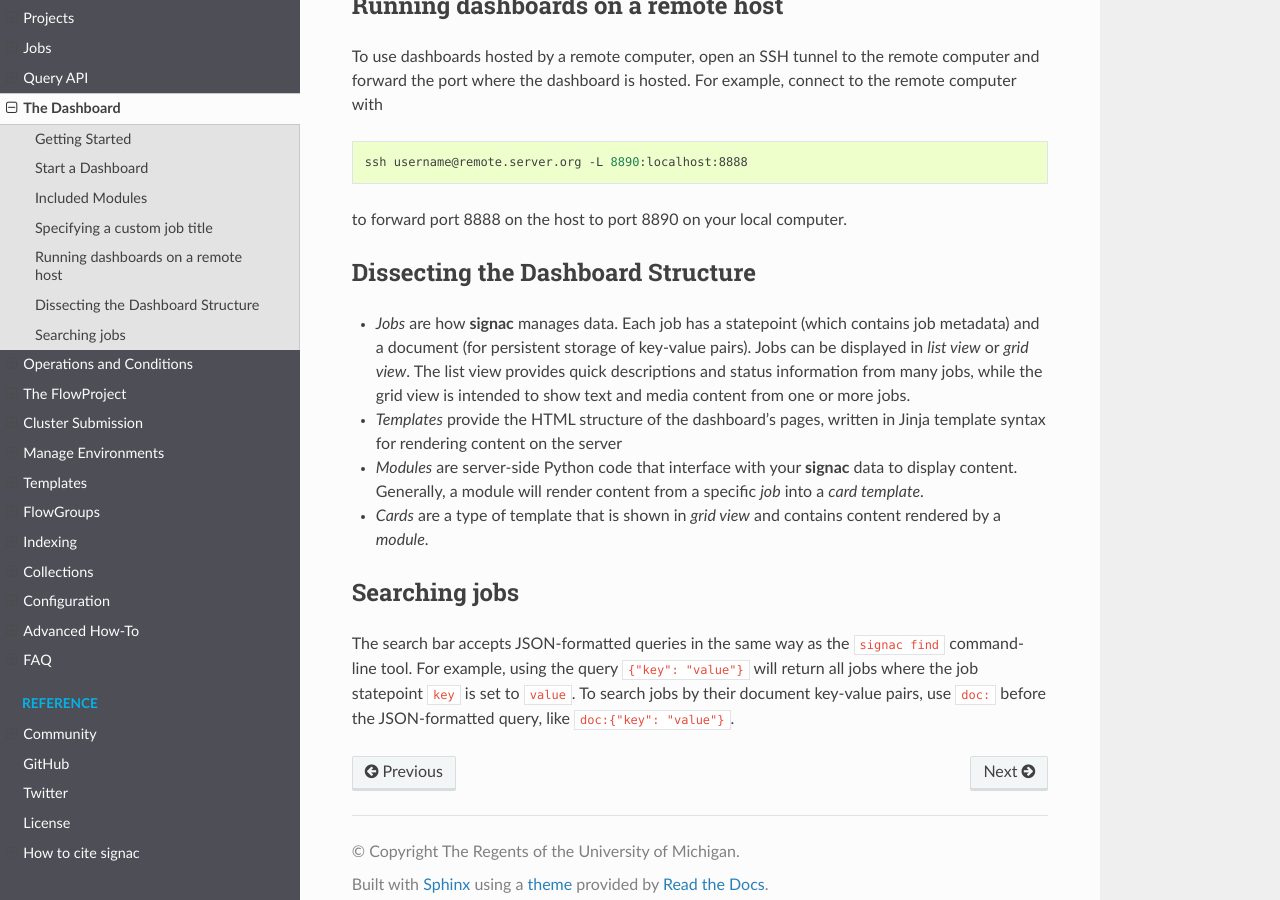
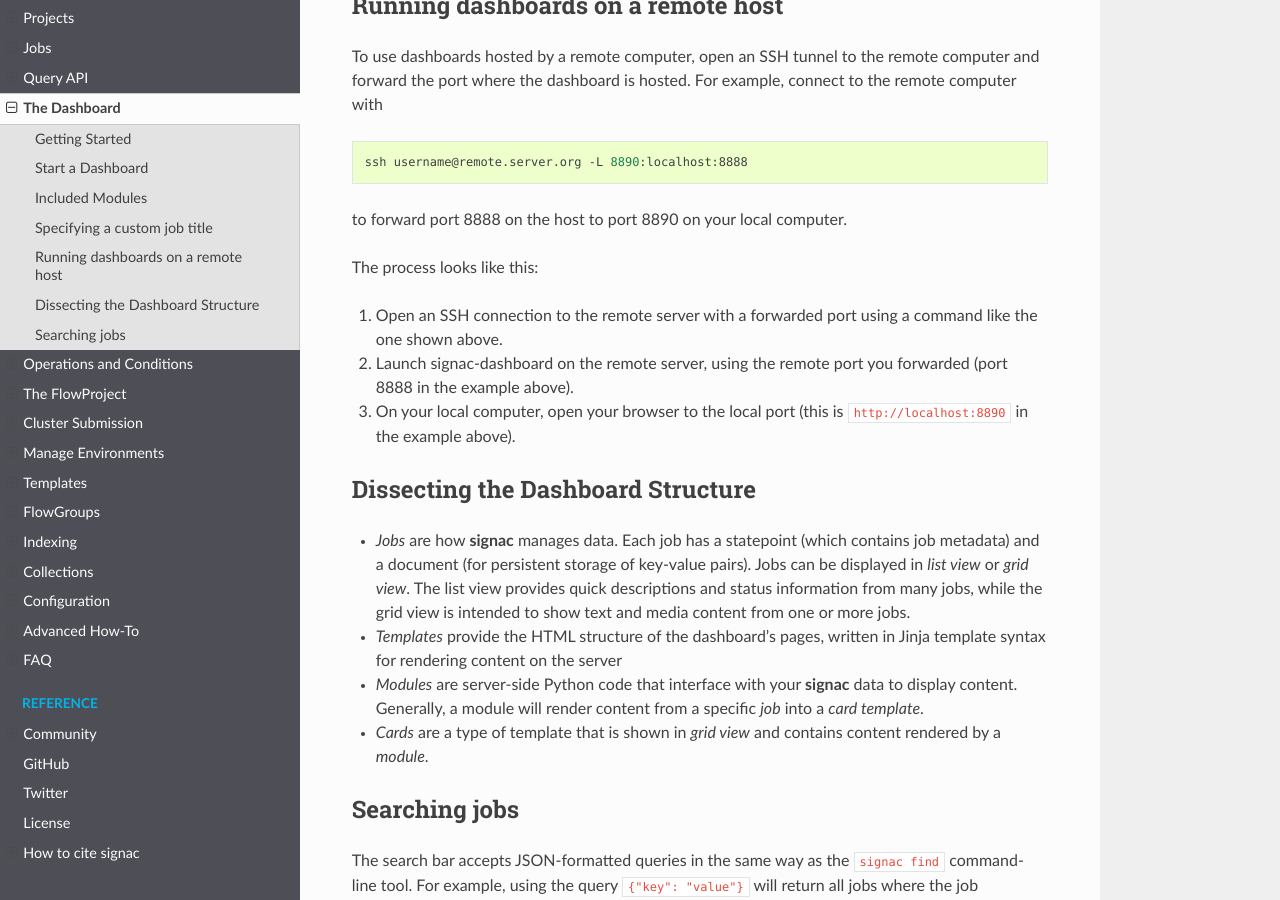
Before and after one commit to glotzerlab/signac-docs, a Sphinx documentation site: the page built from docs/source/dashboard.rst, in a window 1280 px wide and 900 px high, scrolled down 1341 px. Built offline with Sphinx 7.4.7 and the Read the Docs theme 2.0.0, drawn with Linux system fonts in a browser that asks for light colours.

Commit message:
Add more explanation to remote host section.

```diff
--- a/docs/source/dashboard.rst
+++ b/docs/source/dashboard.rst
@@ -68,6 +68,12 @@ To use dashboards hosted by a remote computer, open an SSH tunnel to the remote
 
 to forward port 8888 on the host to port 8890 on your local computer.
 
+The process looks like this:
+
+1. Open an SSH connection to the remote server with a forwarded port using a command like the one shown above.
+2. Launch signac-dashboard on the remote server, using the remote port you forwarded (port 8888 in the example above).
+3. On your local computer, open your browser to the local port (this is ``http://localhost:8890`` in the example above).
+
 Dissecting the Dashboard Structure
 ----------------------------------
 
```
